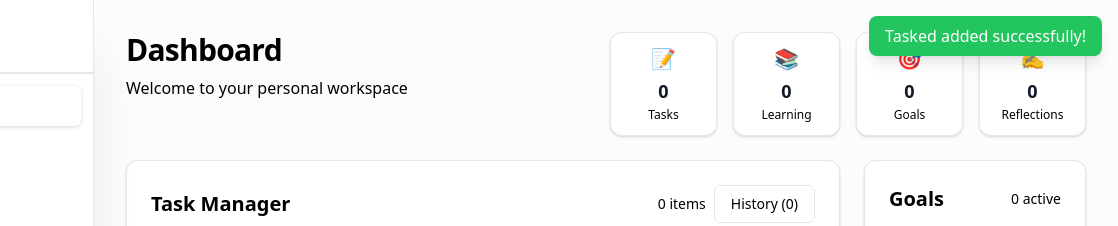
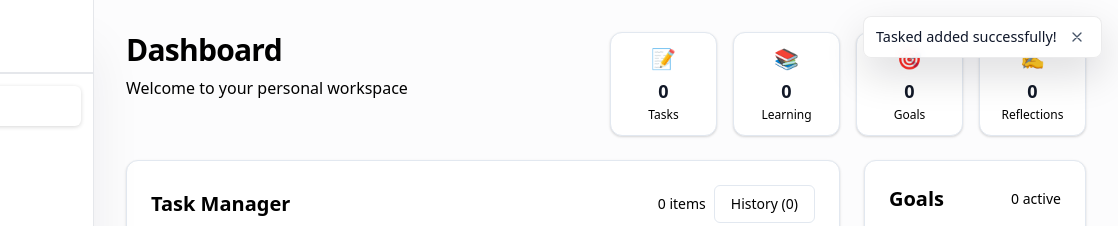
Before and after one commit to asarimuh/MindHub, a plain HTML site: page index.html in a window 1280 px wide. Both pictures are taken after typing "Sample" into the empty fields and a click on the button "Add Task". Shown: the top 226 px of the page, 162-1280 px from the left. Drawn offline with nearby package versions, Linux system fonts and the light colour scheme; no server answers.

Commit message:
feat(ui): Added toast notification on add data

```diff
--- a/css/Global.css
+++ b/css/Global.css
@@ -253,3 +253,71 @@ main {
 .page-content.hidden {
   display: none;
 }
+
+/* Toast / Notification (monochrome, animated, shadcn-inspired) */
+.toast-container {
+  position: fixed;
+  top: 1rem;
+  right: 1rem;
+  display: flex;
+  flex-direction: column;
+  gap: 0.5rem;
+  z-index: 60;
+}
+
+.toast {
+  min-width: 220px;
+  max-width: 380px;
+  background: rgba(255,255,255,0.92);
+  color: #0f172a;
+  border: 1px solid rgba(2,6,23,0.08); /* slightly darker monochrome border */
+  padding: 0.5rem 0.75rem;
+  border-radius: 0.5rem;
+  box-shadow: 0 16px 40px rgba(2,6,23,0.14); /* stronger depth */
+  display: flex;
+  align-items: center;
+  justify-content: space-between;
+  gap: 0.5rem;
+  transform: translateX(10px) translateZ(0);
+  opacity: 0;
+  animation: toast-in 260ms cubic-bezier(.2,.9,.3,1) forwards;
+  backdrop-filter: blur(6px) saturate(120%);
+  transition: transform 160ms ease, box-shadow 160ms ease;
+}
+
+.toast .toast-message {
+  flex: 1 1 auto;
+  font-size: 0.9rem;
+  line-height: 1.2;
+  color: #0f172a;
+}
+
+.toast .toast-close {
+  background: transparent;
+  border: none;
+  color: #475569;
+  cursor: pointer;
+  padding: 0.25rem;
+  display: inline-flex;
+  align-items: center;
+  justify-content: center;
+}
+
+@keyframes toast-in {
+  from { opacity: 0; transform: translateX(10px) scale(0.995); }
+  to   { opacity: 1; transform: translateX(0) scale(1); }
+}
+
+.toast.toast-leave {
+  animation: toast-out 180ms ease-in forwards;
+}
+
+.toast:hover {
+  transform: translateX(0) translateY(-4px) scale(1.01);
+  box-shadow: 0 22px 60px rgba(2,6,23,0.18);
+}
+
+@keyframes toast-out {
+  from { opacity: 1; transform: translateY(0) scale(1); }
+  to   { opacity: 0; transform: translateY(-6px) scale(0.995); }
+}
--- a/js/components/Dashboard.js
+++ b/js/components/Dashboard.js
@@ -275,6 +275,19 @@ class Dashboard {
     }
   }
 
+  removeSubtask(taskId, subtaskIndex) {
+    const task = this.tasks.find(t => t.id === taskId);
+    if (!task || !task.subtasks) return;
+
+    // ensure valid index
+    if (subtaskIndex < 0 || subtaskIndex >= task.subtasks.length) return;
+
+    task.subtasks.splice(subtaskIndex, 1);
+    this.saveTasks();
+    this.refreshTasksList();
+    this.showNotification('Subtask removed');
+  }
+
   addSubtask(taskId) {
     const task = this.tasks.find(t => t.id === taskId);
     const input = document.querySelector(`.subtask-input[data-task-id="${taskId}"]`);
@@ -299,6 +312,8 @@ class Dashboard {
     this.tasks = this.tasks.filter(t => t.id !== taskId);
     this.saveTasks();
     this.refreshTasksList();
+    this.showNotification('Tasked Deleted successfully!');
+
   }
 
   editTask(taskId) {
@@ -309,6 +324,7 @@ class Dashboard {
         task.title = newTitle.trim();
         this.saveTasks();
         this.refreshTasksList();
+        this.showNotification('Tasked Edited successfully!');
       }
     }
   }
@@ -548,19 +564,54 @@ class Dashboard {
   }
 
   showNotification(message) {
-    const existingNotification = document.querySelector('.dashboard-notification');
-    if (existingNotification) {
-      existingNotification.remove();
+    // Create or reuse toast container
+    let container = document.querySelector('.toast-container');
+    if (!container) {
+      container = document.createElement('div');
+      container.className = 'toast-container';
+      document.body.appendChild(container);
     }
 
-    const notification = document.createElement('div');
-    notification.className = 'dashboard-notification fixed top-4 right-4 bg-green-500 text-white px-4 py-2 rounded-lg shadow-lg z-50';
-    notification.textContent = message;
-    document.body.appendChild(notification);
+    // Create toast
+    const toast = document.createElement('div');
+    toast.className = 'toast';
 
-    setTimeout(() => {
-      notification.remove();
-    }, 3000);
+    // Message
+    const msg = document.createElement('div');
+    msg.className = 'toast-message';
+    msg.textContent = message;
+
+    // Close button (X)
+    const closeBtn = document.createElement('button');
+    closeBtn.className = 'toast-close';
+    closeBtn.setAttribute('aria-label', 'Close notification');
+    closeBtn.innerHTML = `
+      <svg class="w-4 h-4" viewBox="0 0 24 24" fill="none" stroke="currentColor" xmlns="http://www.w3.org/2000/svg">
+        <path stroke-linecap="round" stroke-linejoin="round" stroke-width="2" d="M6 18L18 6M6 6l12 12"></path>
+      </svg>
+    `;
+
+    toast.appendChild(msg);
+    toast.appendChild(closeBtn);
+    container.appendChild(toast);
+
+    // Auto-dismiss with exit animation
+    let removed = false;
+    const removeToast = () => {
+      if (removed) return;
+      removed = true;
+      toast.classList.add('toast-leave');
+      toast.addEventListener('animationend', () => {
+        toast.remove();
+      });
+    };
+
+    const timeoutId = setTimeout(removeToast, 3000);
+
+    closeBtn.addEventListener('click', () => {
+      clearTimeout(timeoutId);
+      removeToast();
+    });
   }
 
   /* ============== INITIALIZATION & EVENT BINDING ============== */
@@ -725,6 +776,14 @@ class Dashboard {
       if (editTaskBtn) {
         this.editTask(editTaskBtn.dataset.taskId);
       }
+
+      const deleteSubtaskBtn = el.closest('.delete-subtask');
+      if (deleteSubtaskBtn) {
+        this.removeSubtask(
+          deleteSubtaskBtn.dataset.taskId,
+          parseInt(deleteSubtaskBtn.dataset.subtaskIndex)
+        );
+      }
     });
 
     document.addEventListener('keypress', (e) => {
--- a/js/components/dashboard/view.js
+++ b/js/components/dashboard/view.js
@@ -91,7 +91,8 @@ function renderTaskItem(task, index) {
           ${task.subtasks && task.subtasks.length > 0 ? `
             <div class="subtasks ml-4 space-y-1 mt-2">
               ${task.subtasks.map((subtask, subIndex) => `
-                <div class="flex items-center gap-2 text-xs">
+                <div class="flex items-center justify-between gap-2 text-xs">
+                  <div class="flex items-center gap-2">
                     <input
                       type="checkbox"
                       ${subtask.completed ? 'checked' : ''}
@@ -102,6 +103,17 @@ function renderTaskItem(task, index) {
                     <span class="${subtask.completed ? 'line-through text-gray-400' : 'text-gray-600'}">
                       ${subtask.title}
                     </span>
+                  </div>
+                  <button
+                    class="delete-subtask text-gray-400 hover:text-red-500 transition-colors p-1"
+                    data-task-id="${task.id}"
+                    data-subtask-index="${subIndex}"
+                    title="Remove subtask"
+                  >
+                    <svg class="w-3 h-3" fill="none" stroke="currentColor" viewBox="0 0 24 24">
+                      <path stroke-linecap="round" stroke-linejoin="round" stroke-width="2" d="M6 18L18 6M6 6l12 12"></path>
+                    </svg>
+                  </button>
                 </div>
               `).join('')}
             </div>
```
Lines whose indentation alone changed are shown as unchanged.
